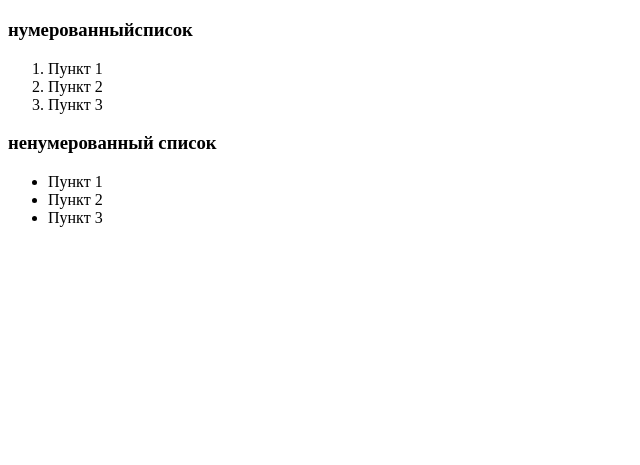
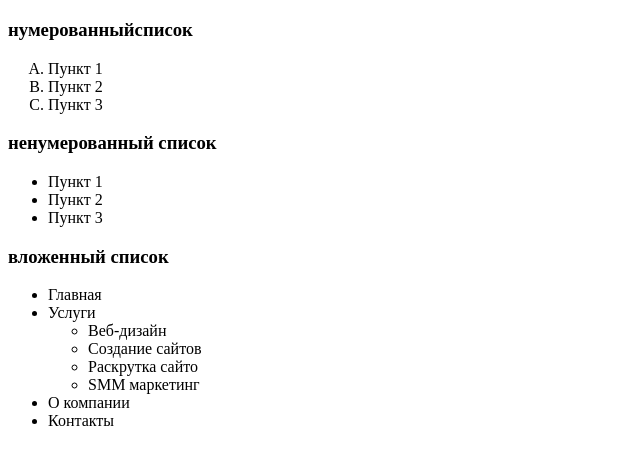
Before and after one commit to chebotarevdmitr/html_tutor, a plain HTML site: page 05 -index_spiski.html in a window 1280 px wide. Shown: the part 61-526 px from the top of the page, without its empty margins (0-640 px from the left). Drawn offline with Linux system fonts and the light colour scheme.

Commit message:
new file:07 -index_ssilki.html file numbering

```diff
--- a/index_spiski.html
+++ b/05 -index_spiski.html
@@ -10,7 +10,7 @@
 
   <h3>нумерованныйсписок</h3>
 <!--odered list(нумерованный список)-->
-  <ol>
+  <ol type="A"> <!--start="5"-->
 <!--list item(сущность списка ,элемент списка)-->
  <li>Пункт 1</li>
  <li>Пункт 2</li>
@@ -18,13 +18,28 @@
   </ol>
 
 <h3>ненумерованный список</h3>
-<!--Unordered list(ненуьукщванный список)-->
-<ul>
+<!--Unordered list(ненумерованный список)-->
+<ul> <!--<ul type="square"-->
 <li>Пункт 1</li>
 <li>Пункт 2</li>
 <li>Пункт 3</li>
 </ul>
 
+<h3>вложенный список</h3>
+<ul>
+  <li>Главная</li>
+  <li>Услуги
+    <ul>
+        <li>Веб-дизайн</li>
+        <li>Создание сайтов</li>
+        <li>Раскрутка сайто</li>
+        <li>SMM маркетинг </li>
+    </ul>
+  </li>
+  <li>О компании</li>
+  <li>Контакты</li>
+
+</ul>
 
 
 </body>
```
Also changed, not shown: 07 -index_ssilki.html (added, +18 -0 lines), 01-index_stuctura.html (renamed from index_stuctura.html), 02 -index_zagolovki.html (renamed from index_zagolovki.html), 03 -index_abzac.html (renamed from index_abzac.html), 04 -index_oformlenie.html (renamed from index_oformlenie.html).
